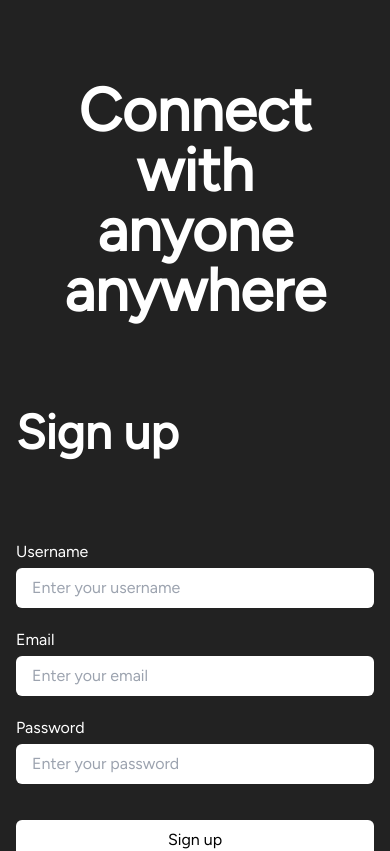
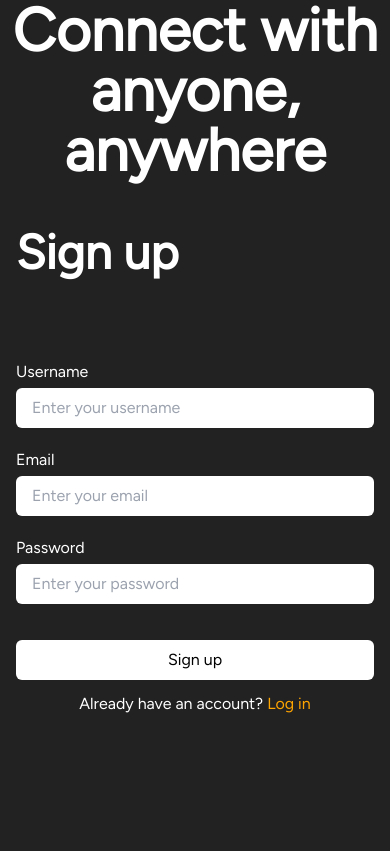
Before and after one commit to jakubtrzpiot/mern-p2p2, a React (Create React App) app in the folder client/: page / in a window 390 px wide. Shown: the top 851 px of the page. Built offline with nearby package versions, Linux system fonts and the light colour scheme; no server answers.

Commit message:
fix homepage

```diff
--- a/client/src/pages/Home.js
+++ b/client/src/pages/Home.js
@@ -7,24 +7,17 @@ import { BrowserView, MobileView } from 'react-device-detect';
 
 export const Home = props => {
   const navigate = useNavigate();
-  useEffect(() => {
-    isAuth().then(({ currentUser }) =>
-      currentUser
-        ? navigate('/u/' + currentUser.id, { replace: true })
-        : localStorage.visited
-        ? navigate('/login', { replace: true })
-        : (localStorage.visited = true),
-    );
-  }, [navigate]);
+  // useEffect(() => {
+  //   isAuth().then(({ currentUser }) =>
+  //     currentUser
+  //       ? navigate('/u/' + currentUser.id, { replace: true })
+  //       : localStorage.visited
+  //       ? navigate('/login', { replace: true })
+  //       : (localStorage.visited = true),
+  //   );
+  // }, [navigate]);
 
   return (
-    <div className="bg-homeBackground bg-cover w-full bg-center">
-      <div className='max-w-xl mx-auto'>
-        <h1 className='text-white text-6xl font-bold text-center mt-20 mb-10 lg:text-8xl'>
-          <p>Connect</p> <p>with</p> <p>anyone</p> <p>anywhere</p>
-        </h1>
-      </div>
-      <SignupForm/>
     <div className="bg-cover w-full bg-center h-full lg:bg-homeBrowser">
       <h1 className="text-white text-6xl font-bold text-center">
         <p>Connect with</p> <p>anyone,</p> <p>anywhere</p>
@@ -40,6 +33,5 @@ export const Home = props => {
         </BrowserView>
       </div>
     </div>
-    </div>
   );
 };
```
